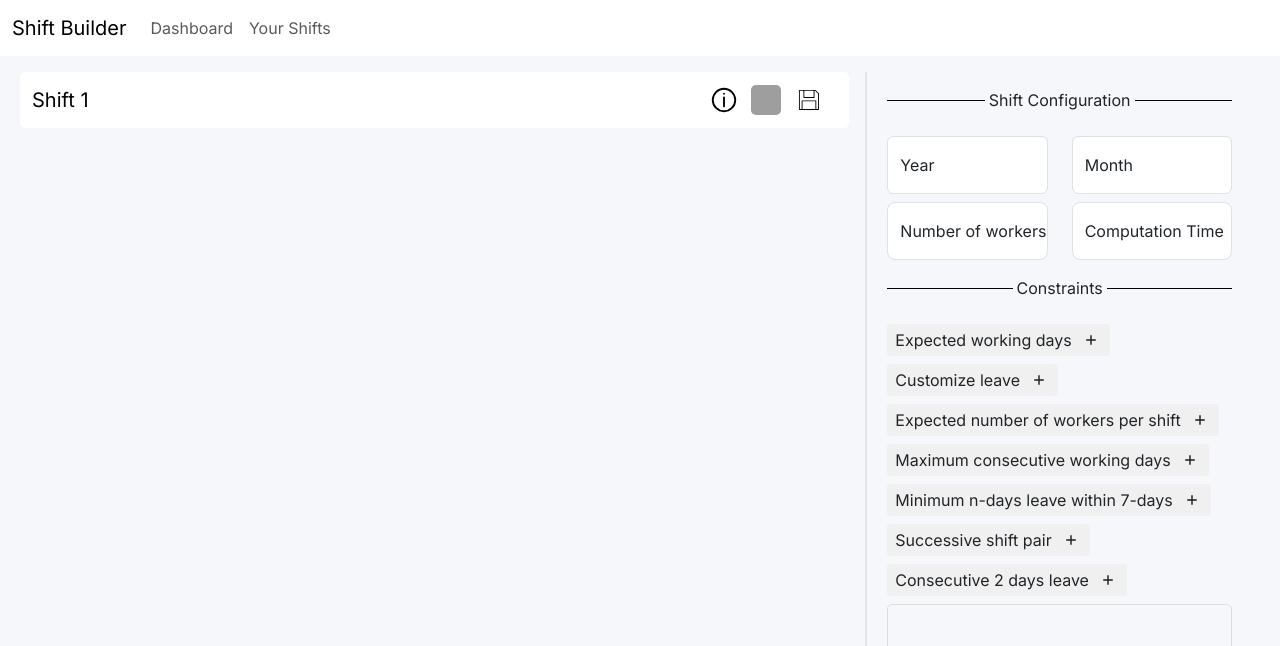
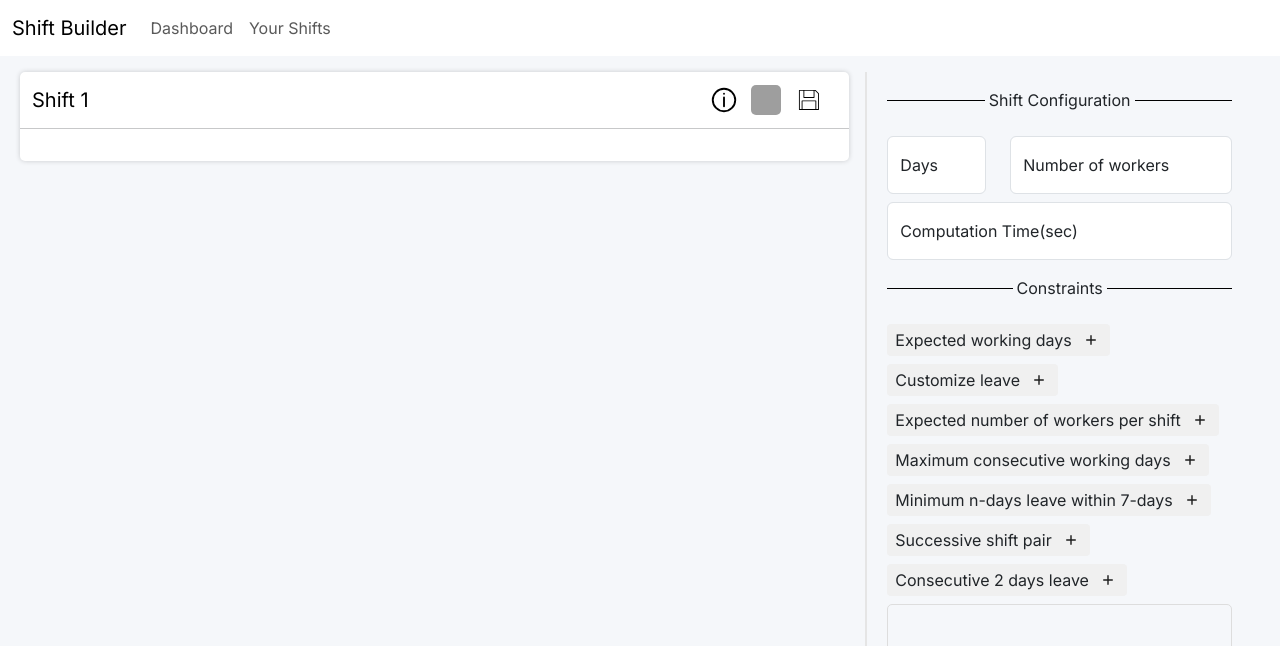
Before and after one commit to eugeneyuchunlin/shift-schedule-builder, a Next.js app in the folder sched-helper/: page /dashboard in a window 1280 px wide. Shown: the top 646 px of the page. Built offline with nearby package versions, Linux system fonts and the light colour scheme; grey boxes are pictures that could not be loaded.

Commit message:
Finish initial shift table setup

```diff
--- /dev/null
+++ b/sched-helper/app/dashboard/components/shift/shift.module.css
@@ -0,0 +1,6 @@
+.headcol {
+    position: sticky;
+    left: 0;
+    width: 3rem;
+    z-index: 1;
+}
--- /dev/null
+++ b/sched-helper/app/dashboard/components/shift/shift.tsx
@@ -0,0 +1,42 @@
+'use client'
+import { Container, Row, Col, Table } from 'react-bootstrap'
+import styles from './shift.module.css'
+import { ShiftConfig } from '../../shift_config_def'
+
+
+export default function Shift({ props }: { props: ShiftConfig }) {
+    const days = props ? (props.days || 0) : 0
+    const number_of_workers = props ? (props.number_of_workers || 0) : 0
+
+    return (
+        <>
+            <Container fluid>
+                <Row>
+                    <Col>
+                        <Table responsive>
+                            <thead>
+                                <tr>
+                                    { number_of_workers > 0 ? <th className={styles.headcol}>Worker</th> : <></> }
+                                    {/* <th className={styles.headcol}>Name</th> */}
+                                    {Array.from({ length: days }).map((_, index) => (
+                                        <th key={index}>{index + 1}</th>
+                                    ))}
+                                </tr>
+                            </thead>
+                            <tbody>
+                                {Array.from({ length: number_of_workers }).map((_, index) => (
+                                    <tr key={index}>
+                                        <td className={styles.headcol}>{index}</td>
+                                        {Array.from({ length: days }).map((_, index) => (
+                                            <td key={index}>1</td>
+                                        ))}
+                                    </tr>
+                                ))}
+                            </tbody>
+                        </Table>
+                    </Col>
+                </Row>
+            </Container>
+        </>
+    )
+}
--- a/sched-helper/app/dashboard/components/shift/shift_view.module.css
+++ b/sched-helper/app/dashboard/components/shift/shift_view.module.css
@@ -4,9 +4,5 @@
     margin-right: .5rem;
     background-color: white;
     border-radius: 5px;
-    transition: box-shadow .8s;
-}
-
-.shift_container:hover{
     box-shadow: 0 0 5px rgba(33,33,33,.2);
 }
--- a/sched-helper/app/dashboard/components/shift/shift_view.tsx
+++ b/sched-helper/app/dashboard/components/shift/shift_view.tsx
@@ -2,9 +2,11 @@
 
 import {Container, Row, Col} from 'react-bootstrap'
 import Banner from './banner'
+import Shift from './shift'
 import styles from './shift_view.module.css'
+import { ShiftConfig } from '../../shift_config_def'
 
-export default function ShiftView(){
+export default function ShiftView({props} : {props: ShiftConfig}){
 
     return (
         <>
@@ -12,7 +14,12 @@
                 <Row>
                     <Banner shift_name='Shift 1' />
                 </Row>
-
+                <Row>
+                    <hr />
+                </Row>
+                <Row>
+                    <Shift props={props}/>
+                </Row>
             </Container>
         </>
     )
--- a/sched-helper/app/dashboard/components/shift_configuration/shift_configuration.module.css
+++ b/sched-helper/app/dashboard/components/shift_configuration/shift_configuration.module.css
@@ -6,6 +6,8 @@
 .form_block{
     margin-top: 1rem;
     border-left: 2px solid #e5e5e5;
+    /* overflow-y: scroll;
+    height: 80%; */
 }
 
 .rows{
--- a/sched-helper/app/dashboard/components/shift_configuration/shift_configuration.tsx
+++ b/sched-helper/app/dashboard/components/shift_configuration/shift_configuration.tsx
@@ -4,9 +4,18 @@
 import Divider from '@/app/components/divider'
 import Tag from './tag'
 import TagBox from './tagbox'
+import { ChangeEvent } from 'react'
+import { Constraint } from '../../shift_config_def'
 
-export default function ShiftConfiguration(){
+export default function ShiftConfiguration({onShiftConfigChange, onAddingShiftConstraint} : {onShiftConfigChange: (config: {})=>void, onAddingShiftConstraint: (constraint: Constraint)=>void}){
 
+    const handleDaysChange = (e: ChangeEvent<HTMLInputElement>)=>{
+        onShiftConfigChange({days: e.target.value})
+    }
+
+    const handleNoWChange = (e: ChangeEvent<HTMLInputElement>)=>{
+        onShiftConfigChange({number_of_workers: e.target.value})
+    }
 
     return (
         <>
@@ -17,33 +26,30 @@
                     <Divider text='Shift Configuration' />
                 </Row>
                 <Row className={styles.rows}>
-                    <Col>
-                        <FloatingLabel controlId="floatingInputGrid" label="Year">
-                            <Form.Control type="text" placeholder="Year" />
+                    <Col sm={4}>
+                        <FloatingLabel controlId="floatingInputGrid" label="Days">
+                            <Form.Control
+                                type="number"
+                                placeholder="Days"
+                                onChange={handleDaysChange}
+                        />
                         </FloatingLabel>
                     </Col>
                     <Col>
-                        <FloatingLabel controlId="floatingInputGrid" label="Month">
-                            <Form.Control type="text" placeholder="Month" />
+                        <FloatingLabel controlId="floatingInputGrid" label="Number of workers">
+                            <Form.Control
+                                type="number"
+                                placeholder='Number of workers'
+                                onChange={handleNoWChange}
+                            />
                         </FloatingLabel>
                     </Col>
                 </Row>
-                {/* <Row className={styles.rows}>
+                <Row className={styles.rows}>
+
                     <Col>
-                        <FloatingLabel controlId="floatingInputGrid" label="Monthly Leave">
-                            <Form.Control aria-describedby="basic-addon2" size="lg" placeholder='Monthly Leave'/>
-                        </FloatingLabel>
-                    </Col>
-                </Row> */}
-                <Row className={styles.rows}>
-                    <Col>
-                        <FloatingLabel controlId="floatingInputGrid" label="Number of workers">
-                            <Form.Control aria-describedby="basic-addon2" size="lg" placeholder='Number of workers'/>
-                        </FloatingLabel>
-                    </Col>
-                    <Col>
-                        <FloatingLabel controlId="floatingInputGrid" label="Computation Time">
-                            <Form.Control aria-describedby="basic-addon2" size="lg" placeholder='Computation Time'/>
+                        <FloatingLabel controlId="floatingInputGrid" label="Computation Time(sec)">
+                            <Form.Control aria-describedby="basic-addon2" placeholder='Computation Time(sec)'/>
                         </FloatingLabel>
                     </Col>
                 </Row>
@@ -52,20 +58,10 @@
                 </Row>
                 <Row className={styles.rows}>
                     <Col>
-                        <TagBox />
+                        <TagBox onAddingShiftConstraint={onAddingShiftConstraint}/>
                     </Col>
                 </Row>
-                {/* <Row className={styles.rows}> */}
-                    {/* <Col sm={12}> */}
-                        {/* <Button variant="primary">Submit</Button> */}
-                    {/* </Col> */}
-                {/* </Row> */}
             </Form>
-
-            {/* <Row className={styles.divider}>
-                <hr />
-            </Row> */}
-
         </Container>
         </>
     )
--- a/sched-helper/app/dashboard/components/shift_configuration/tagbox.tsx
+++ b/sched-helper/app/dashboard/components/shift_configuration/tagbox.tsx
@@ -2,12 +2,12 @@
 import styles from './tagbox.module.css';
 import Tag from './tag';
 import { TagProps, TagParameter, TagsDefinition } from './tags_definition';
+import { Constraint } from '../../shift_config_def';
 
 
-export default function TagBox() {
+export default function TagBox({onAddingShiftConstraint} : {onAddingShiftConstraint: (constraint: Constraint)=>void}){
 
     const [initialTags, setinitialTags] = useState<TagProps[]>(TagsDefinition);
-
 
     const [addedTags, setAddedTags] = useState<TagProps[]>([]);
 
@@ -17,6 +17,7 @@
 
         const updatedAddedTags = [...addedTags, tag];
         setAddedTags(updatedAddedTags)
+
     };
 
     const removeTag = (tag: TagProps) => {
@@ -33,13 +34,13 @@
         <div className={styles.tagBox}>
             <div className={styles.tagList}>
                 {initialTags.map((tag, index) => (
-                    <Tag key={index} props={tag} plus={true} action={() => addTag(tag)} />
+                    <Tag key={index} props={tag} plus={true} action={() => addTag(tag)} onAddingShiftConstraint={onAddingShiftConstraint} />
                 ))}
             </div>
             <div className={styles.boxWrapper}>
                 <div className={`${styles.tagList}`}>
                     {addedTags.map((tag, index) => (
-                        <Tag key={index} props={tag} plus={false} action={() => removeTag(tag)} />
+                        <Tag key={index} props={tag} plus={false} action={() => removeTag(tag)} onAddingShiftConstraint={onAddingShiftConstraint} />
                     ))}
                 </div>
             </div>
--- a/sched-helper/app/dashboard/page.tsx
+++ b/sched-helper/app/dashboard/page.tsx
@@ -1,22 +1,55 @@
-import { Container, Row, Col, Nav } from "@/app/components/bootstrap";
+'use client'
+import { ChangeEvent, useState } from 'react'
+import { Container, Row, Col } from "@/app/components/bootstrap";
 import NavBar from "@/app/components/navbar";
 import HistoryShifts from "./components/history_shifts/history_shift";
 import ShiftConfiguration from "./components/shift_configuration/shift_configuration";
 import ShiftView from './components/shift/shift_view'
 import styles from './page.module.css'
+import { ShiftConfig, Constraint } from './shift_config_def'
 
-export default function Page(){
+
+export default function Page() {
+
+    const [shiftConfig, setShiftConfig] = useState({} as ShiftConfig)
+
+    const handleAddingConstraint = (constraint: Constraint): void => {
+        setShiftConfig((prevConfig) => {
+            const updatedConfig: ShiftConfig = {
+                ...prevConfig,
+                constraints: [...(prevConfig.constraints || []), constraint],
+            };
+            console.log(updatedConfig)
+            return updatedConfig;
+        });
+    };
+
+
+    const handleShiftConfigChange = (newConfig: any): void => {
+        setShiftConfig((prevConfig) => {
+            // Create a new copy of the shiftConfig object
+            const updatedConfig: any = { ...prevConfig };
+
+            // Update the properties in the newConfig object
+            for (const [key, value] of Object.entries(newConfig)) {
+                updatedConfig[key] = value;
+            }
+            console.log(updatedConfig);
+            return updatedConfig;
+        });
+    };
+
 
     return (
         <>
-           <HistoryShifts />
+            <HistoryShifts />
             <Container fluid id={styles.main_container}>
                 <Row id={styles.main_view}>
                     <Col sm={8}>
-                        <ShiftView />
+                        <ShiftView props={shiftConfig}/>
                     </Col>
                     <Col>
-                        <ShiftConfiguration />
+                        <ShiftConfiguration onShiftConfigChange={handleShiftConfigChange} onAddingShiftConstraint={handleAddingConstraint} />
                     </Col>
                 </Row>
             </Container>
--- /dev/null
+++ b/sched-helper/app/dashboard/shift_config_def.tsx
@@ -0,0 +1,16 @@
+interface Parameter{
+    parameter_name: string;
+    parameter_value: number;
+}
+
+export interface Constraint{
+    name : string;
+    parameters: Parameter[];
+}
+
+export interface ShiftConfig {
+    days: number;
+    number_of_workers: number;
+    computation_time: number;
+    constraints: Constraint[];
+}
```
Also changed, not shown: sched-helper/app/dashboard/components/shift_configuration/tag.tsx (+22 -11 lines), sched-helper/app/dashboard/components/shift_configuration/tags_definition.tsx (+9 -1 lines).
